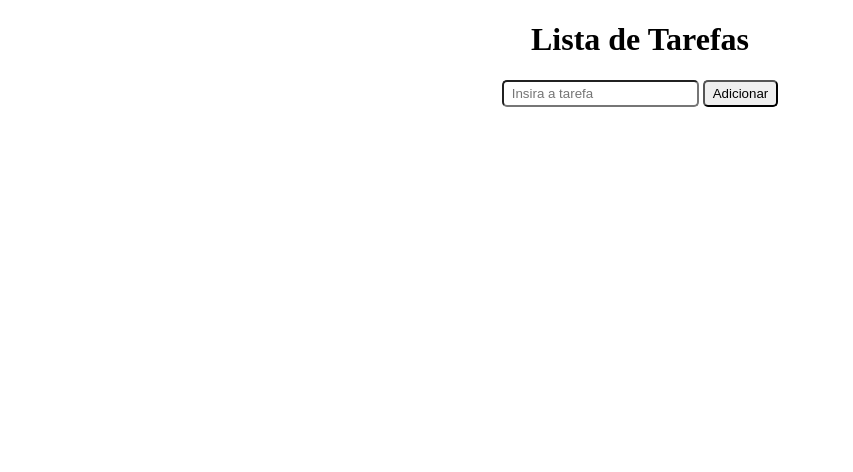
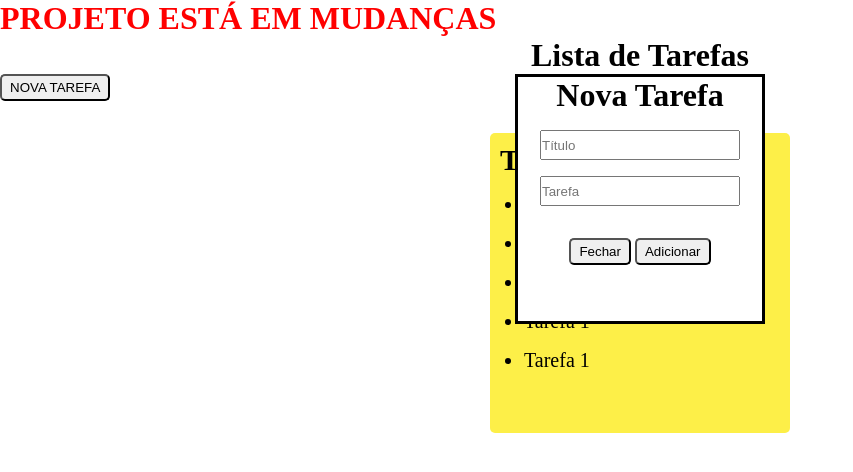
Before and after one commit to PatricioSA/ToDo-List, a plain HTML site: page index.html in a window 1280 px wide. Shown: the whole page, without its empty margins (0-853 px from the left). Drawn offline with Linux system fonts and the light colour scheme.

Commit message:
Versão 2.0

```diff
--- a/index.html
+++ b/index.html
@@ -8,15 +8,35 @@
     <title>Lista de Tarefas</title>
 </head>
 <body>
-
+    <h1 style="color: red; text-align: start;">PROJETO ESTÁ EM MUDANÇAS</h1>
     <h1>Lista de Tarefas</h1>
 
-    <div id="secao">
+    <!-- <div id="secao">
         <input id="newTask" type="text" placeholder="Insira a tarefa" required>
         <button onclick="adicionarTarefa()">Adicionar</button>
-    </div>
+    </div> -->
+    <dialog open="">
+        <h1>Nova Tarefa</h1>
 
-    <ul id="ul"></ul>
+        <input type="text" placeholder="Título">
+        <input type="text" placeholder="Tarefa">
+        <div>
+            <button id="cancel-transaction">Fechar</button>
+            <button id="add-transaction">Adicionar</button>
+        </div>
+    </dialog>
+
+    <button>NOVA TAREFA</button>
+    <ul id="ul">
+        <div>
+            <h2>Título</h2>
+            <li>Tarefa 1</li>
+            <li>Tarefa 1</li>
+            <li>Tarefa 1</li>
+            <li>Tarefa 1</li>
+            <li>Tarefa 1</li>
+        </div>
+    </ul>
 
     <script src="script.js"></script>
 </body>
--- a/style.css
+++ b/style.css
@@ -1,3 +1,9 @@
+* {
+    padding: 0;
+    margin: 0;
+    box-sizing: border-box;
+}
+
 h1 {
     text-align: center;
 }
@@ -16,19 +22,43 @@ button {
     border-radius: 5px;
 }
 
-#ul {
-    margin-right: 3%;
+dialog {
+    margin: 0 auto;
+    width: 250px;
+    height: 250px;
+    text-align: center;
 }
 
-li {
+dialog input {
+    width: 200px;
+    height: 30px;
+    margin-top: 1rem;
+}
+
+dialog button {
+    margin-top: 2rem;
+}
+
+#ul {
     display: flex;
-    justify-content: space-between;
-    list-style: none;
-    background-color: gray;
+    justify-content: center;
+    flex-wrap: wrap;
+    gap: 4rem;
+    margin-top: 2rem;
+}
+
+ul div {
+    width: 300px;
+    min-height: 300px;
+    background-color: #fdef48;
     padding: 10px;
-    margin-bottom: 10px;
     font-size: 20px;
     border-radius: 5px;
+}
+
+ul div li {
+    margin-left: 1.5rem;
+    margin-top: 1rem;
 }
 
 li > button {
```
